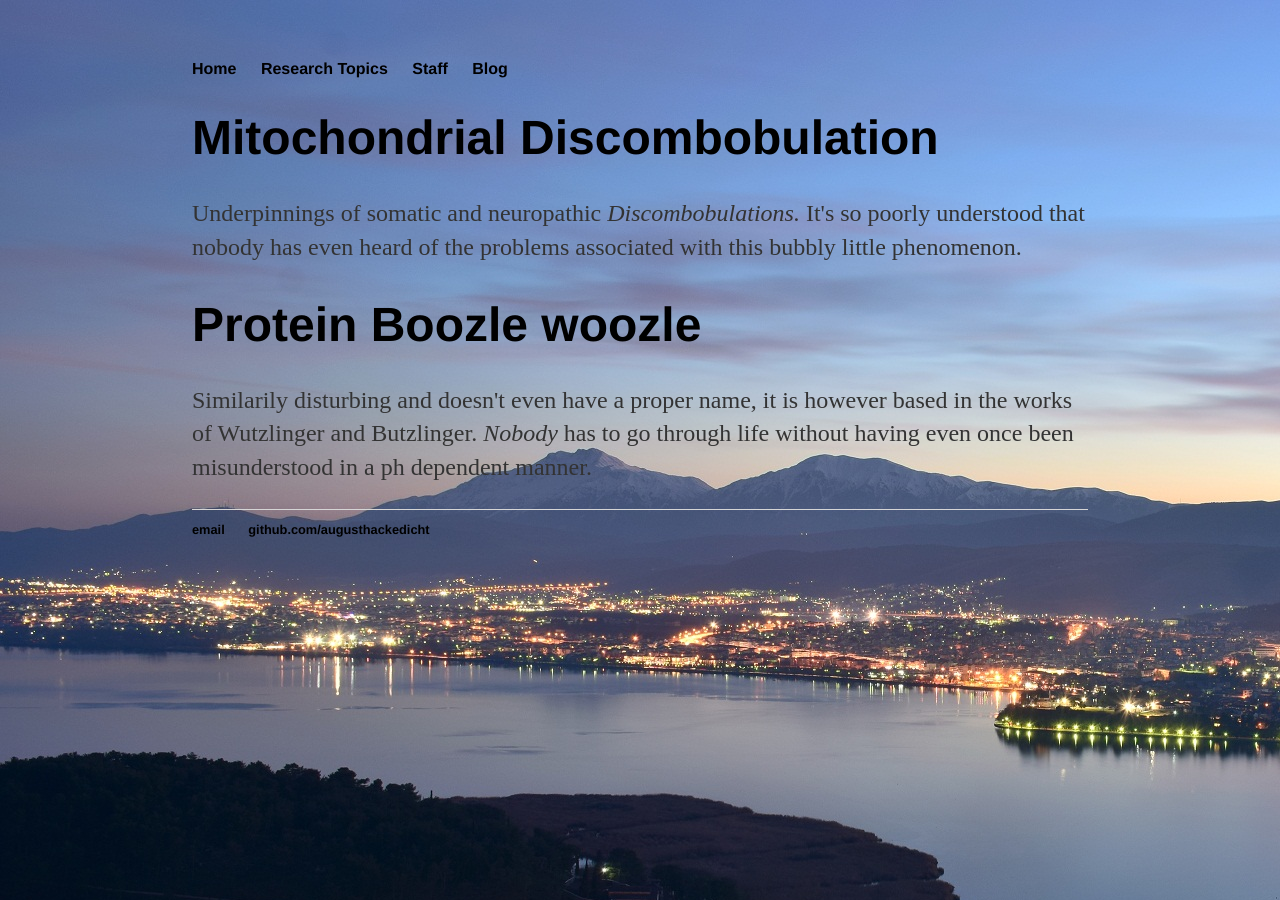
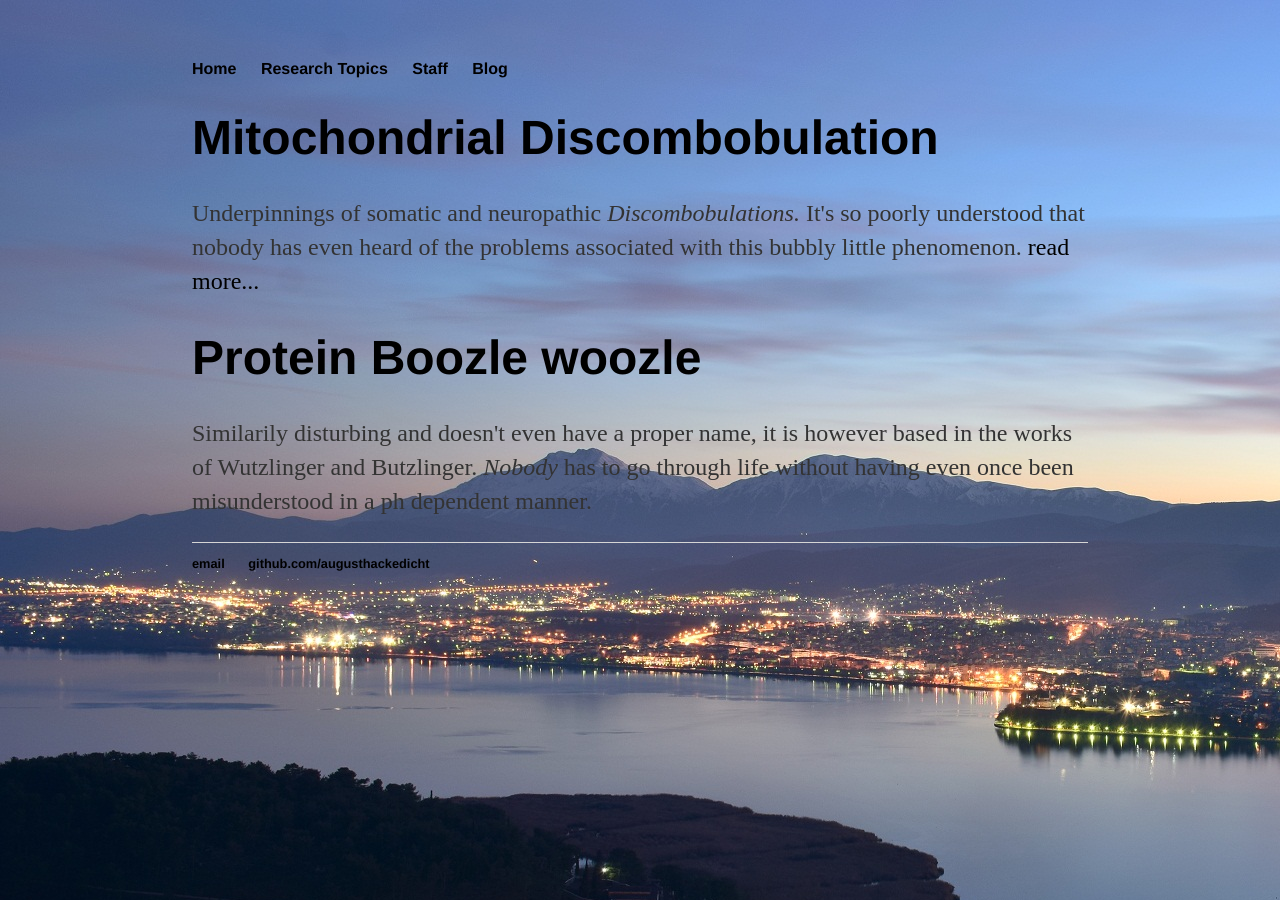
Before and after one commit to augusthackedicht/augusthackedicht.github.io, a Jekyll site: the page built from research/index.html, in a window 1280 px wide. Built offline with Jekyll 4.4.1, drawn with Linux system fonts in a browser that asks for light colours.

Commit message:
Update index.html

```diff
--- a/research/index.html
+++ b/research/index.html
@@ -5,6 +5,7 @@ title: Research Topics
 <div class="blurb">
 	<h1>Mitochondrial Discombobulation</h1>
 	<p>Underpinnings of somatic and neuropathic <em>Discombobulations.</em> It's so poorly understood that nobody has even heard of the problems associated with this bubbly little phenomenon.
+	<a href="/research/index2.html">read more...</a></p>
 
   <h1>Protein Boozle woozle</h1>
 	<p>Similarily disturbing and doesn't even have a proper name, it is however based in the works of Wutzlinger and Butzlinger. <em>Nobody</em> has to go through life without having even once been misunderstood in a ph dependent manner.
```
